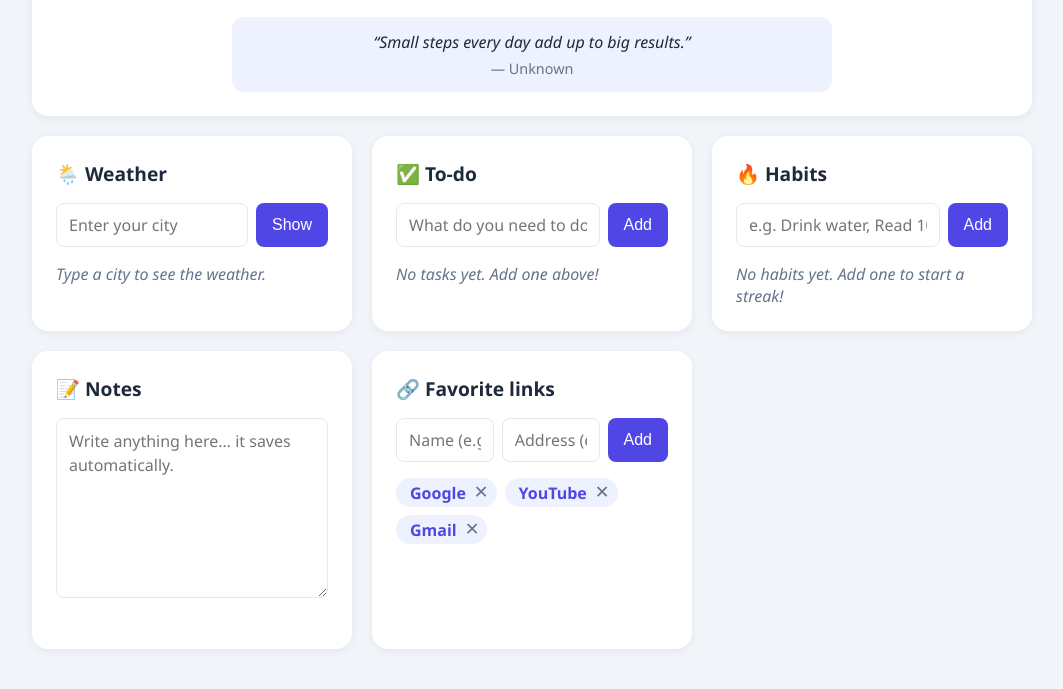
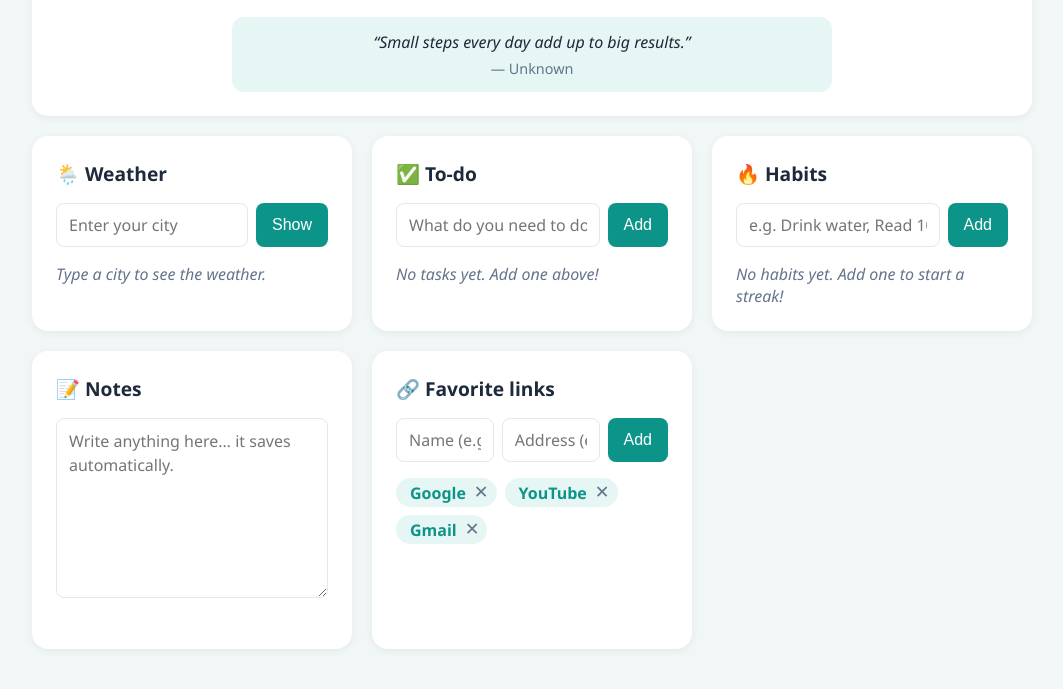
Before and after one commit to youssefchebaane00-ship-it/CH-Repository, a plain HTML site: page index.html in a window 1280 px wide. Shown: the part 209-898 px from the top of the page, without its empty margins (108-1171 px from the left). Drawn offline with Linux system fonts and the light colour scheme.

Commit message:
Add ocean teal colors, automatic dark mode and README
Co-Authored-By: Claude Opus 5.5 <noreply@anthropic.com>

```diff
--- a/style.css
+++ b/style.css
@@ -1,15 +1,40 @@
 /* =========================================
    Colors in one place: change these to restyle everything
    ========================================= */
+
+/* Light mode (the default) */
 :root {
-  --background: #f1f5f9;
+  color-scheme: light;      /* tells the browser to draw scrollbars etc. in light style */
+  --background: #f0f7f6;
   --card: #ffffff;
+  --input: #ffffff;
   --text: #1e293b;
   --muted: #64748b;
-  --accent: #4f46e5;
-  --accent-soft: #eef2ff;
+  --accent: #0d9488;        /* ocean teal */
+  --accent-soft: #e6f6f4;
+  --on-accent: #ffffff;     /* text color on top of accent-colored buttons */
   --border: #e2e8f0;
   --danger: #dc2626;
+  --shadow: 0 2px 8px rgba(0, 0, 0, 0.06);
+}
+
+/* Dark mode: kicks in automatically when Windows (or your phone) is set to dark.
+   We only swap the color values; every other rule stays the same. */
+@media (prefers-color-scheme: dark) {
+  :root {
+    color-scheme: dark;
+    --background: #0b1416;
+    --card: #15222a;
+    --input: #0f1a20;
+    --text: #e2e8f0;
+    --muted: #94a3b8;
+    --accent: #2dd4bf;      /* a brighter teal, easier to see on dark */
+    --accent-soft: #123b3a;
+    --on-accent: #042f2e;   /* dark text on the bright teal button */
+    --border: #263640;
+    --danger: #f87171;
+    --shadow: 0 2px 8px rgba(0, 0, 0, 0.4);
+  }
 }
 
 /* Remove the browser's default spacing so we control it ourselves */
@@ -41,7 +66,7 @@ body {
   background: var(--card);
   border-radius: 16px;
   padding: 24px;
-  box-shadow: 0 2px 8px rgba(0, 0, 0, 0.06);
+  box-shadow: var(--shadow);
 }
 
 .card h2 {
@@ -59,6 +84,7 @@ textarea {
   font-size: 1rem;
   font-family: inherit;
   color: var(--text);
+  background: var(--input);
   width: 100%;
 }
 
@@ -70,7 +96,7 @@ textarea:focus {
 
 button {
   background: var(--accent);
-  color: white;
+  color: var(--on-accent);
   border: none;
   border-radius: 8px;
   padding: 10px 16px;
```
Also changed, not shown: 1 other file.
